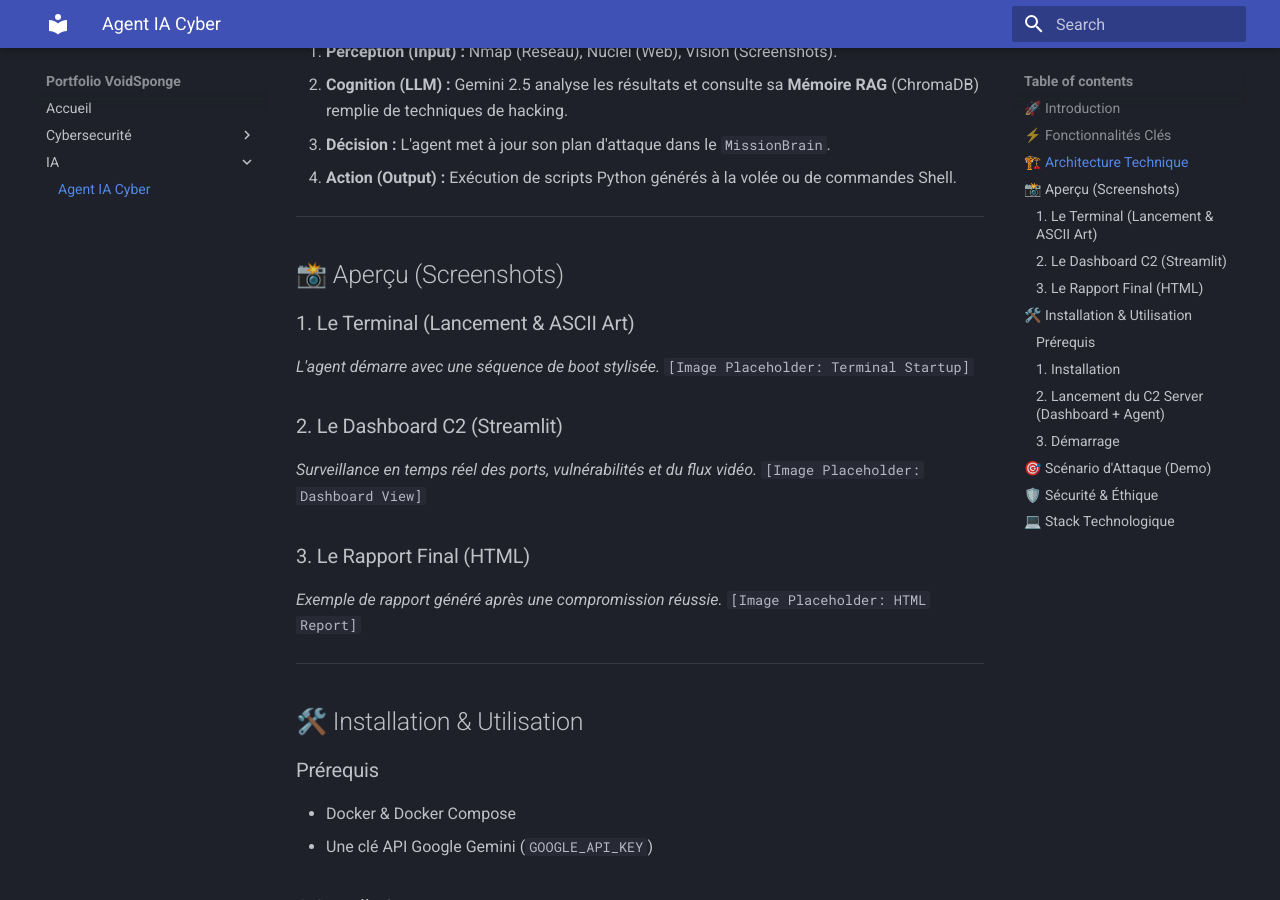
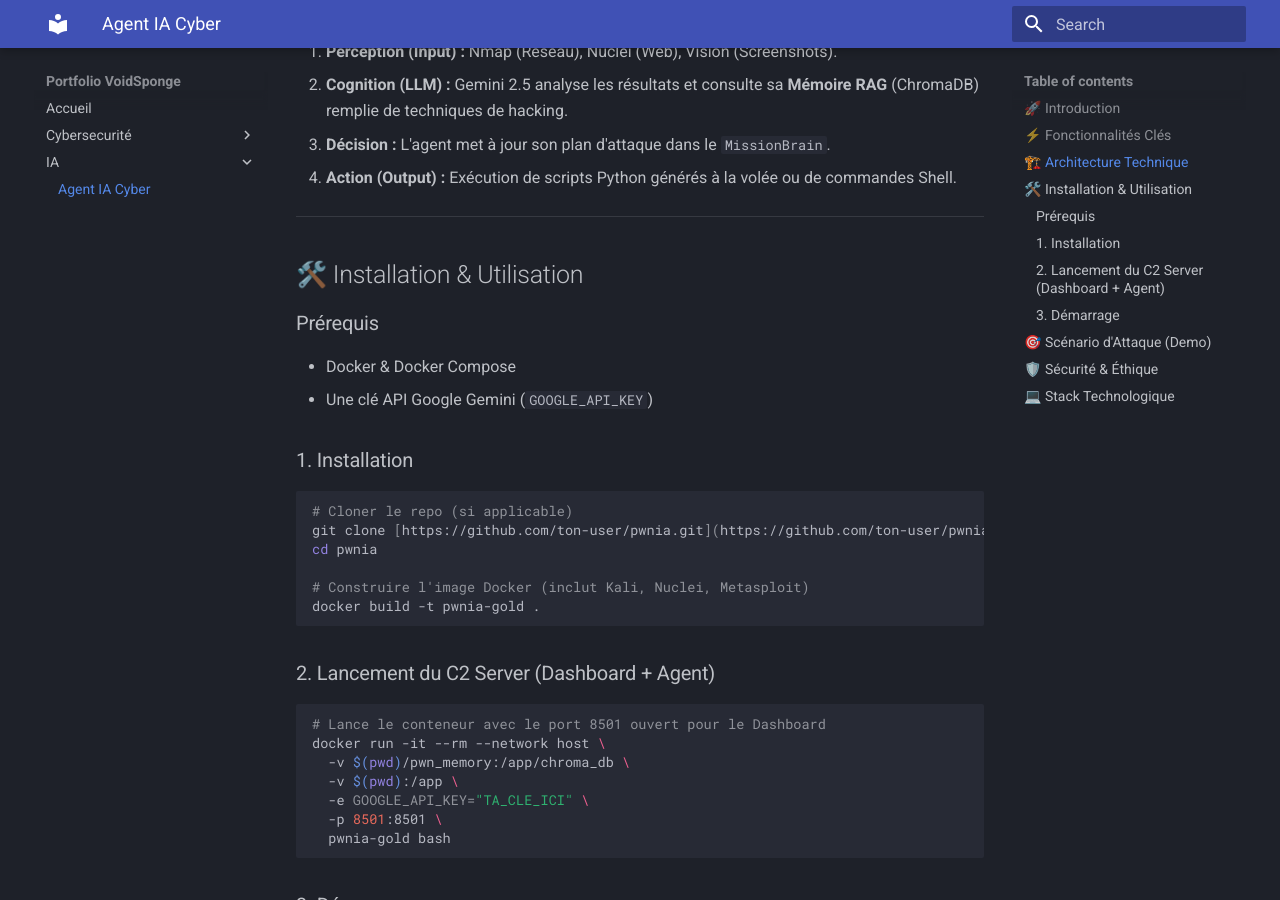
Before and after one commit to voidsponge/portfolio, an MkDocs documentation site: the page built from docs/ia/agent-ia.md, in a window 1280 px wide and 900 px high, scrolled down 1408 px. Built offline with MkDocs 1.6.1 and Material for MkDocs 9.7.7, drawn with Linux system fonts in a browser that asks for light colours; some of the changed text lies outside the part shown.

Commit message:
Clean up documentation by removing placeholders
Removed placeholder sections for screenshots and project credits.

````diff
--- a/docs/ia/agent-ia.md
+++ b/docs/ia/agent-ia.md
@@ -40,22 +40,6 @@
 2.  **Cognition (LLM) :** Gemini 2.5 analyse les résultats et consulte sa **Mémoire RAG** (ChromaDB) remplie de techniques de hacking.
 3.  **Décision :** L'agent met à jour son plan d'attaque dans le `MissionBrain`.
 4.  **Action (Output) :** Exécution de scripts Python générés à la volée ou de commandes Shell.
-
----
-
-## 📸 Aperçu (Screenshots)
-
-### 1. Le Terminal (Lancement & ASCII Art)
-*L'agent démarre avec une séquence de boot stylisée.*
-`[Image Placeholder: Terminal Startup]`
-
-### 2. Le Dashboard C2 (Streamlit)
-*Surveillance en temps réel des ports, vulnérabilités et du flux vidéo.*
-`[Image Placeholder: Dashboard View]`
-
-### 3. Le Rapport Final (HTML)
-*Exemple de rapport généré après une compromission réussie.*
-`[Image Placeholder: HTML Report]`
 
 ---
 
@@ -138,17 +122,3 @@
 * 🕷️ **Selenium** (Computer Vision)
 * ⚡ **Nuclei & Metasploit** (Offensive Tools)
 * 📊 **Streamlit** (Frontend Dashboard)
-
----
-
-*Projet réalisé par [Ton Nom/Pseudo].*
-*Code disponible sur demande / GitHub.*
-
-```
-
-### ✨ Les petits trucs à modifier :
-1.  **Screenshots :** Remplace les lignes `[Image Placeholder...]` par de vraies images `![Titre](chemin_vers_image.png)`.
-2.  **Lien GitHub :** Mets le lien de ton repo si tu en as un.
-3.  **Ton Nom :** Signe à la fin !
-
-```
````
